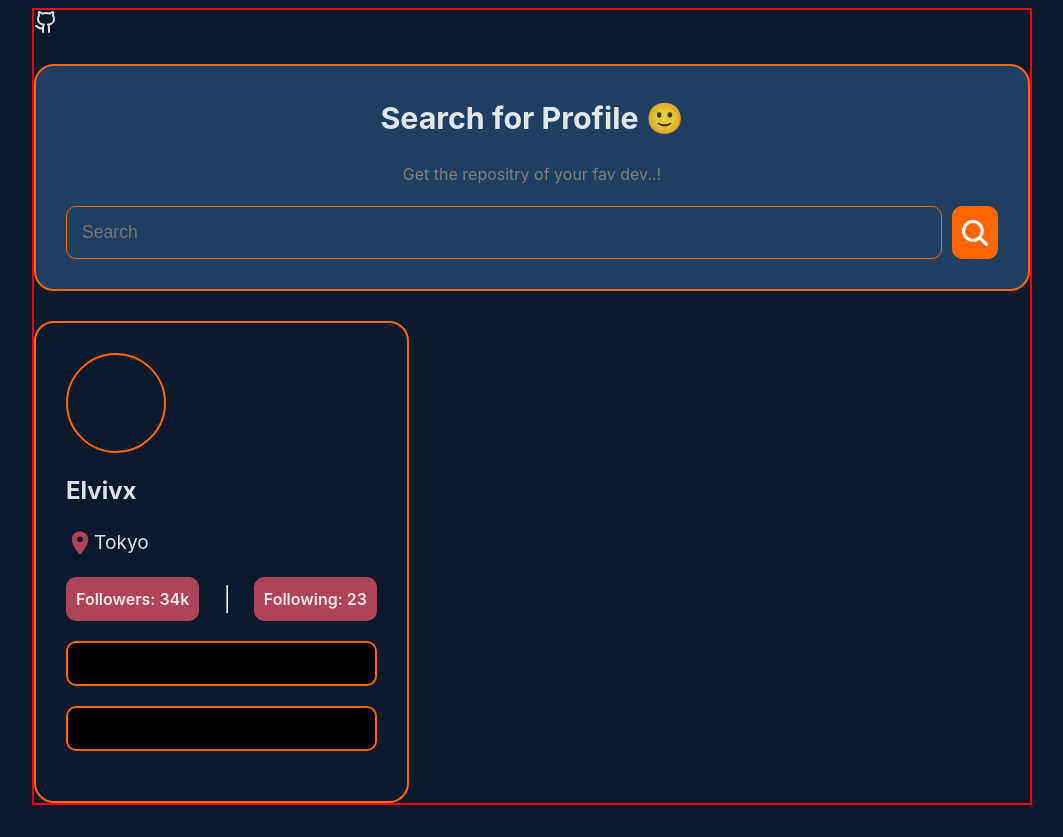
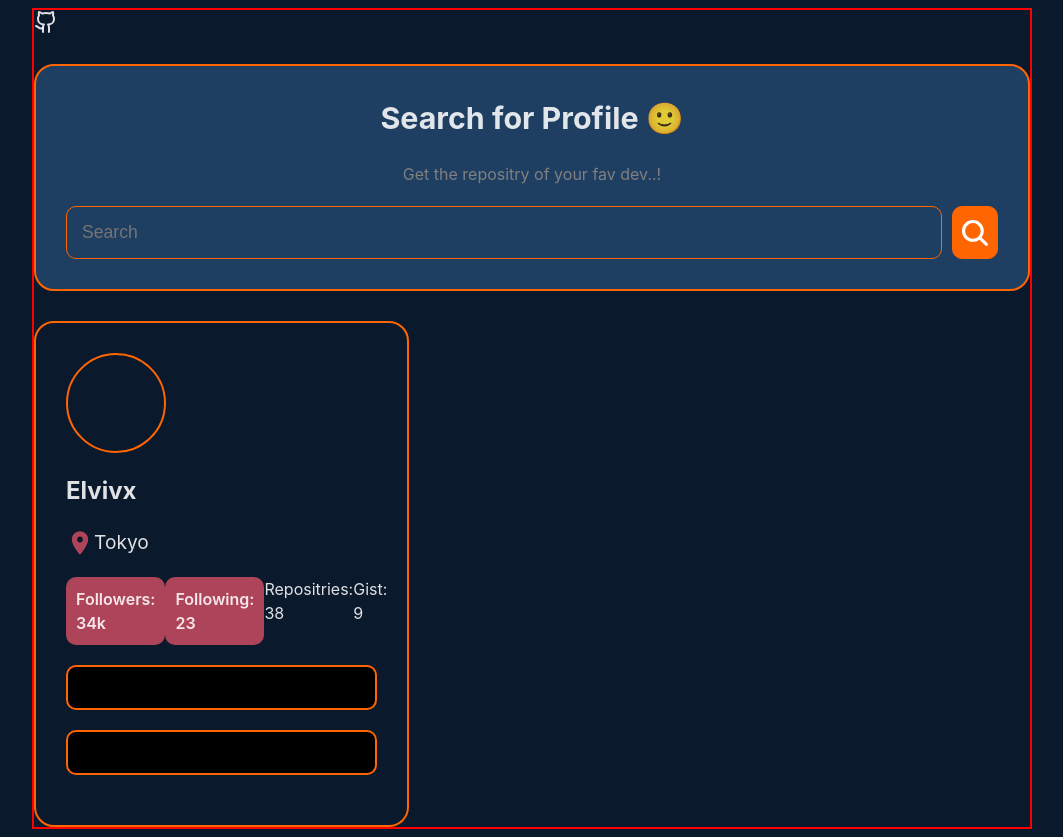
Before and after one commit to Elvivx/Github-Profiles, a React (Vite) app in the folder github/: page / in a window 1280 px wide. Shown: the whole page, without its empty margins (108-1171 px from the left). Before the commit the page ends 813 px from the top, so only its background shows below. Built offline with nearby package versions, Linux system fonts and the light colour scheme.

Commit message:
added repos an gist

```diff
--- a/github/src/components/pages/Results.tsx
+++ b/github/src/components/pages/Results.tsx
@@ -3,6 +3,7 @@ function Results() {
   return (
     <>
       <div className='result'>
+        {}
         <ResultItem />
       </div>
     </>
--- a/github/src/components/pages/ResultsItem.tsx
+++ b/github/src/components/pages/ResultsItem.tsx
@@ -17,11 +17,13 @@ function ResultItem() {
           <p>Followers: 34k</p>
           {/* <span>43</span> */}
         </div>
-        <hr />
+        {/* <hr /> */}
         <div className='following'>
           <p>Following: 23</p>
           {/* <span>23</span> */}
         </div>
+        <div>Repositries: 38</div>
+        <div>Gist: 9</div>
       </div>
       <div className='btn'>
         <button>Repos</button>
```
